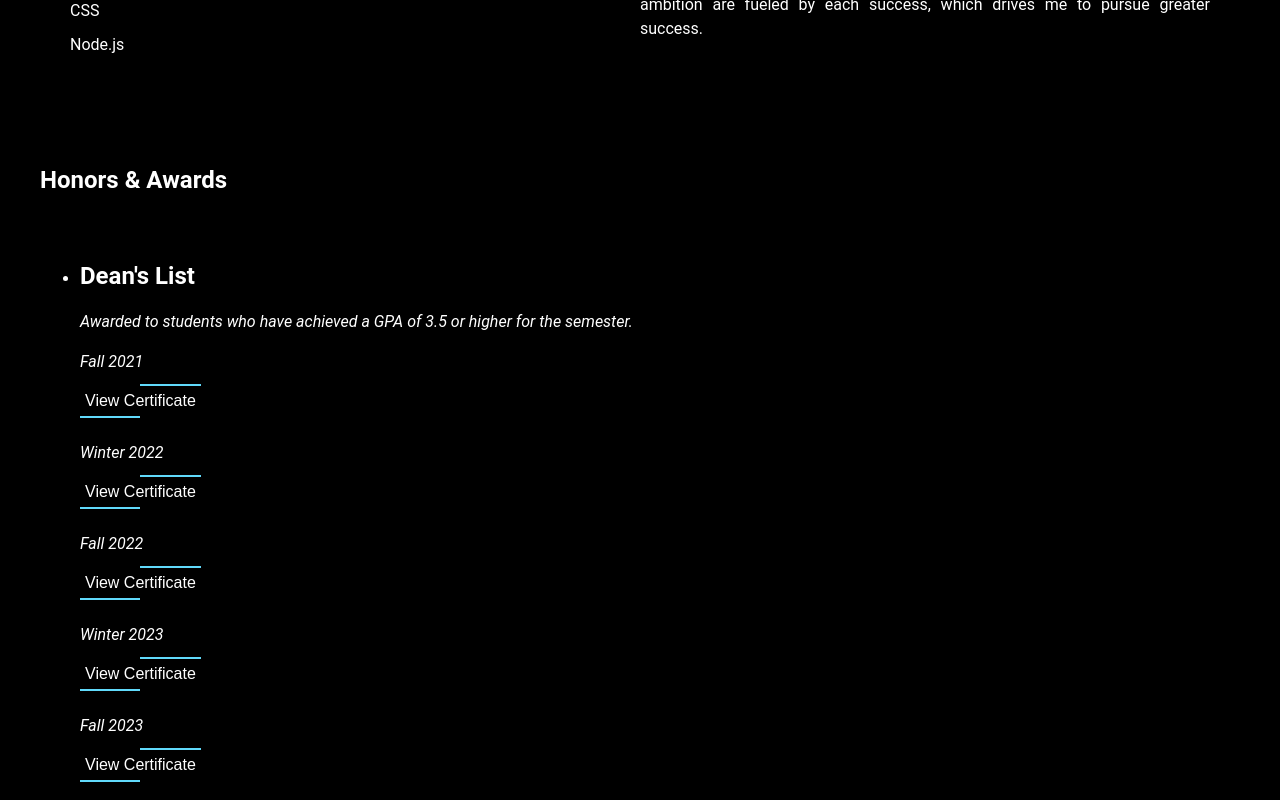
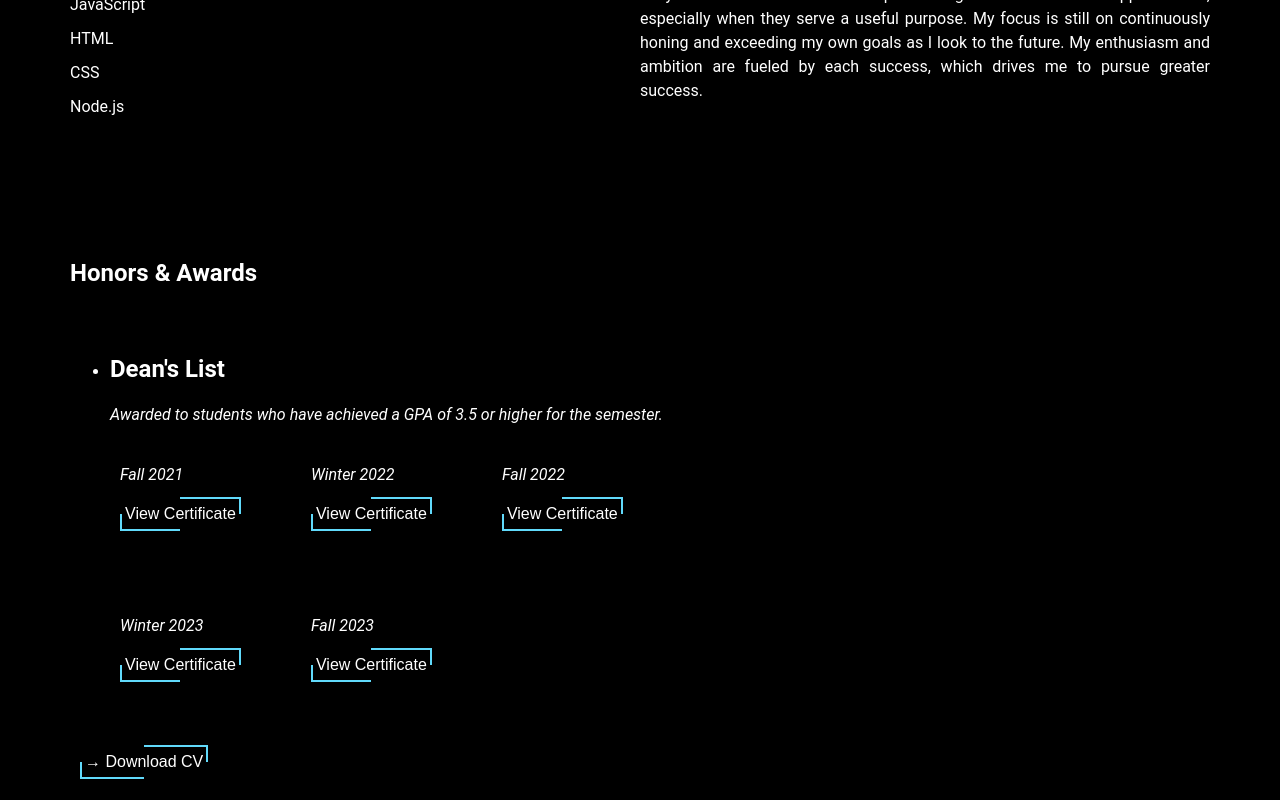
Before and after one commit to ZeRav3n/PersonalWeb, a React (Create React App) app: page / in a window 1280 px wide. Shown: the part 1840-2640 px from the top of the page. Built offline with nearby package versions, Linux system fonts and the light colour scheme.

Commit message:
Some updates

```diff
--- a/src/App.css
+++ b/src/App.css
@@ -185,13 +185,19 @@ body {
   margin-bottom: 10px;
 }
 .honors-section {
-  padding: 20px;
+  padding: 50px;
 }
 
 .honors-grid {
   display: flex;
   flex-wrap: wrap;
   justify-content: space-between;
+}
+
+.gridHonor{
+  display: grid;
+  grid-template-columns: repeat(3, 1fr); /* Creates a 3-column layout */
+  gap: 20px;
 }
 
 .honor-card {
@@ -207,23 +213,15 @@ body {
   transform: scale(1.05);
 }
 
-.honors-description {
-  margin-bottom: 20px; /* Space between the description and the list */
+.honor-title {
+  font-size: 1.5em;
+  margin-bottom: 10px;
 }
 
 .honor-description,
 .honor-date {
   margin-bottom: 10px; /* Consistent margin for all text */
   font-style: italic; /* Apply italic style to both */
-}
-
-.honor-title {
-  font-size: 1.5em;
-  margin-bottom: 10px;
-}
-
-.honor-description {
-  margin-bottom: 10px;
 }
 
 .honor-date {
@@ -238,7 +236,6 @@ body {
   font-family: Manrope, sans-serif;
   font-size: 1rem;
   line-height: 1.5;
-  margin-top: auto;
   box-sizing: border-box;
   -webkit-font-smoothing: antialiased;
   color: #fff;
--- a/src/components/Honors.js
+++ b/src/components/Honors.js
@@ -6,7 +6,8 @@ import Zaman_badgeF21 from "../assets/Shahid Md Ratin Zaman_badgeF21.pdf";
 import Zaman_badgeW22 from "../assets/Shahid Md Ratin Zaman_badgeW22.pdf";
 import Resume from "./Resume.js";
 export default function Honors() {
-  const honorsDescription = "Awarded to students who have achieved a GPA of 3.5 or higher for the semester.";
+  const honorsDescription =
+    "Awarded to students who have achieved a GPA of 3.5 or higher for the semester.";
   const deanListEntries = [
     { date: "Fall 2021", imgSrc: Zaman_badgeF21 },
     { date: "Winter 2022", imgSrc: Zaman_badgeW22 },
@@ -14,6 +15,7 @@ export default function Honors() {
     { date: "Winter 2023", imgSrc: Zaman_badgeW23 },
     { date: "Fall 2023", imgSrc: Zaman_badgeF23 },
   ];
+
   return (
     <div className="honors-section">
       <h2 data-aos="fade-right">Honors & Awards</h2>
@@ -22,8 +24,9 @@ export default function Honors() {
           <li>
             <h3 className="honor-title">Dean's List</h3>
             <p className="honor-description">{honorsDescription}</p>
+            <div className="gridHonor">
             {deanListEntries.map((entry, index) => (
-            <div key={index}>
+              <div className="honor-card" key={index} data-aos="fade-right">
                 <p className="honor-date">{entry.date}</p>
                 <a
                   href={entry.imgSrc}
@@ -31,10 +34,12 @@ export default function Honors() {
                   rel="noopener noreferrer"
                   className="view-btn"
                 >
-                View Certificate
+                  <span>View Certificate</span>
                 </a>
+
               </div>
             ))}
+            </div>
           </li>
         </ul>
         <div className="resume-container" data-aos="fade-up">
--- a/src/components/Intro.js
+++ b/src/components/Intro.js
@@ -4,6 +4,7 @@ import "../App.css"
 function Intro() {
   return (
     <div id="intro" className='intro'>
+      <p style={{fontSize: 25}}>...Work in progress...</p>
       <h1 data-aos="fade-up">RATIN</h1>
       <p data-aos="fade-up">WELCOME TO... ME!</p>
     </div>
```
Lines whose indentation alone changed are shown as unchanged.
